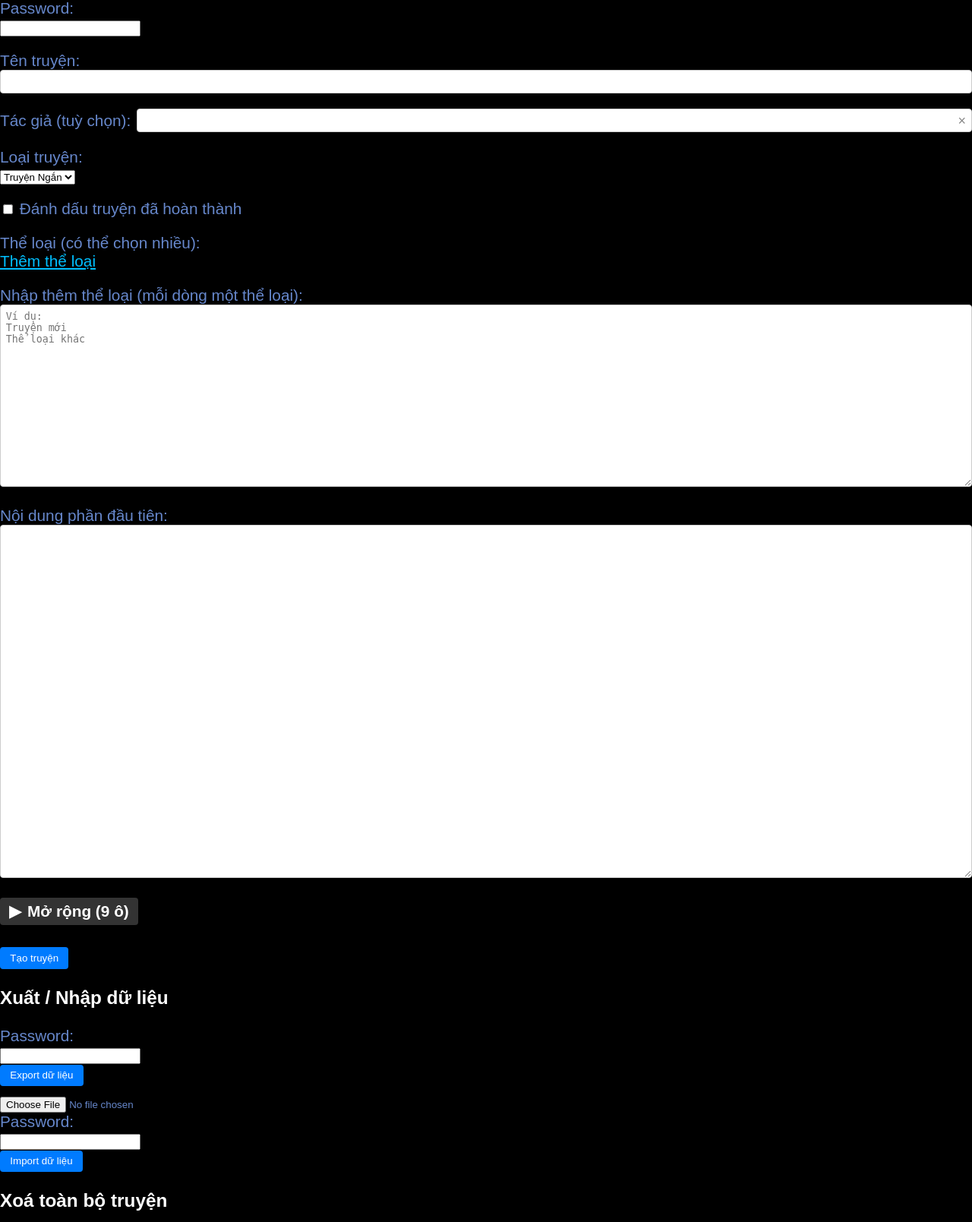
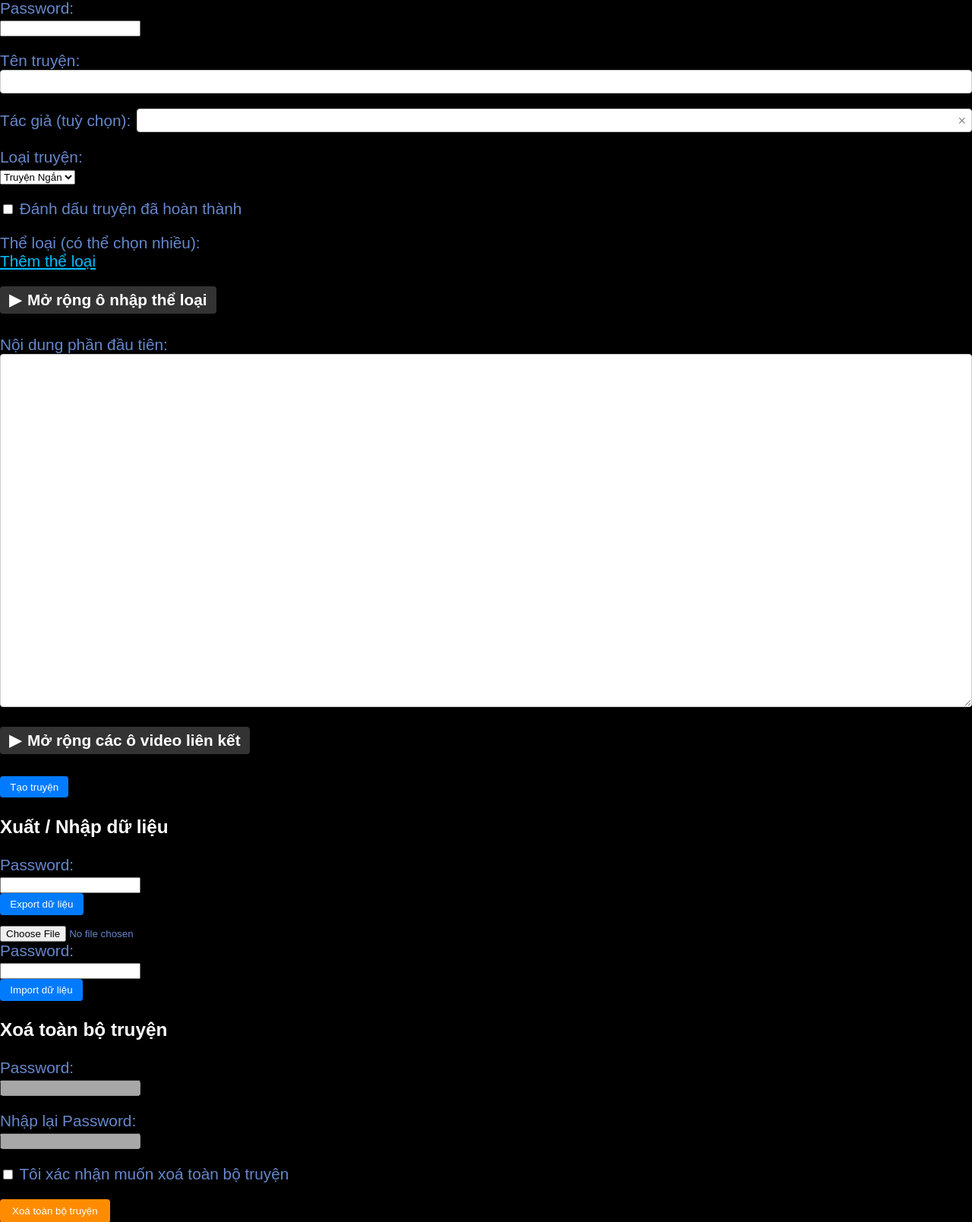
Before and after one commit to tranhiepvn/story-site-flask, a Flask app: page /upload in a window 1280 px wide. Shown: the part 687-2296 px from the top of the page at 76% size. Run offline with Flask 3, Linux system fonts and the light colour scheme; the visitor is signed in with stand-in values (Sample User, id 1); data that the repository does not hold is empty.

Commit message:
thu_gọn_ô_thể_loại

```diff
--- a/src/templates/layout.html
+++ b/src/templates/layout.html
@@ -889,7 +889,7 @@
         });
     });
 
-    // Toggle cho khối video liên kết
+    // Toggle cho khối có thể thu gọn (video, bulk categories, ...)
     document.addEventListener('DOMContentLoaded', function() {
         document.querySelectorAll('.video-section-toggle').forEach(function(btn) {
             btn.addEventListener('click', function() {
@@ -898,12 +898,25 @@
                 if (!target) return;
                 target.classList.toggle('open');
                 this.classList.toggle('open');
-                const count = target.querySelectorAll('.video-item').length;
+
                 const label = this.querySelector('.toggle-label');
-                if (label) {
+                if (!label) return;
+
+                // Lấy nhãn gốc từ data attribute hoặc fallback
+                const openText = this.getAttribute('data-open-text') || 'Thu gọn';
+                const closeText = this.getAttribute('data-close-text') || 'Mở rộng';
+
+                // Nếu có video-item → hiển thị số ô
+                const videoItems = target.querySelectorAll('.video-item');
+                if (videoItems.length > 0) {
+                    const count = videoItems.length;
                     label.textContent = target.classList.contains('open')
-                        ? `Thu gọn (${count} ô)`
-                        : `Mở rộng (${count} ô)`;
+                        ? `${openText} (${count} ô)`
+                        : `${closeText} (${count} ô)`;
+                } else {
+                    label.textContent = target.classList.contains('open')
+                        ? openText
+                        : closeText;
                 }
             });
         });
--- a/src/templates/upload_new.html
+++ b/src/templates/upload_new.html
@@ -339,8 +339,18 @@
   </div>
 
   <div class="form-group">
-    <label for="bulk_categories">Nhập thêm thể loại (mỗi dòng một thể loại):</label><br>
-    <textarea id="bulk_categories" name="bulk_categories" rows="15" cols="80" placeholder="Ví dụ:&#10;Truyện mới&#10;Thể loại khác" style="width: 100%; padding: 0.5em; border: 1px solid #ccc; border-radius: 4px; box-sizing: border-box;"></textarea>
+    <div class="video-section-toggle"
+       data-target="bulk-categories-section"
+       data-open-text="Thu gọn ô nhập thể loại"
+       data-close-text="Mở rộng ô nhập thể loại">
+      <span class="toggle-arrow">▶</span>
+      <span class="toggle-label">Mở rộng ô nhập thể loại</span>
+    </div>
+
+    <div id="bulk-categories-section" class="video-collapsible">
+        <label for="bulk_categories">Nhập thêm thể loại (mỗi dòng một thể loại):</label><br>
+        <textarea id="bulk_categories" name="bulk_categories" rows="15" cols="80" placeholder="Ví dụ:&#10;Truyện mới&#10;Thể loại khác" style="width: 100%; padding: 0.5em; border: 1px solid #ccc; border-radius: 4px; box-sizing: border-box;"></textarea>
+    </div>
   </div>
 
   <div class="form-group">
@@ -349,9 +359,12 @@
   </div>
 
   <div class="form-group">
-    <div class="video-section-toggle" data-target="video-section-new">
+    <div class="video-section-toggle"
+        data-target="video-section-new"
+        data-open-text="Thu gọn các ô video liên kết"
+        data-close-text="Mở rộng các ô video liên kết">
         <span class="toggle-arrow">▶</span>
-        <span class="toggle-label">Mở rộng (9 ô)</span>
+        <span class="toggle-label">Mở rộng các ô video liên kết</span>
     </div>
     <div id="video-section-new" class="video-collapsible">
       <label>Video phần đầu (tối đa 9):</label><br>
```
Also changed, not shown: src/templates/upload_edit.html (+29 -6 lines).
